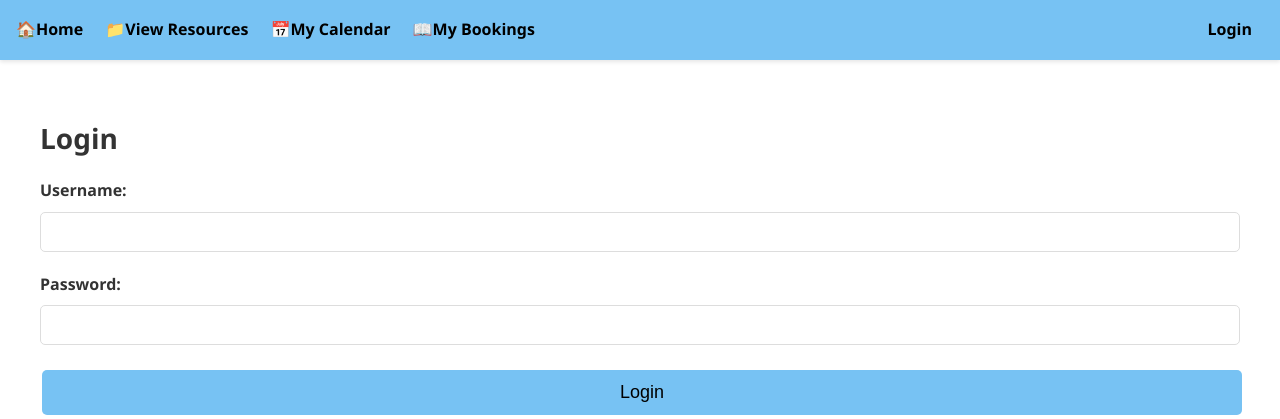
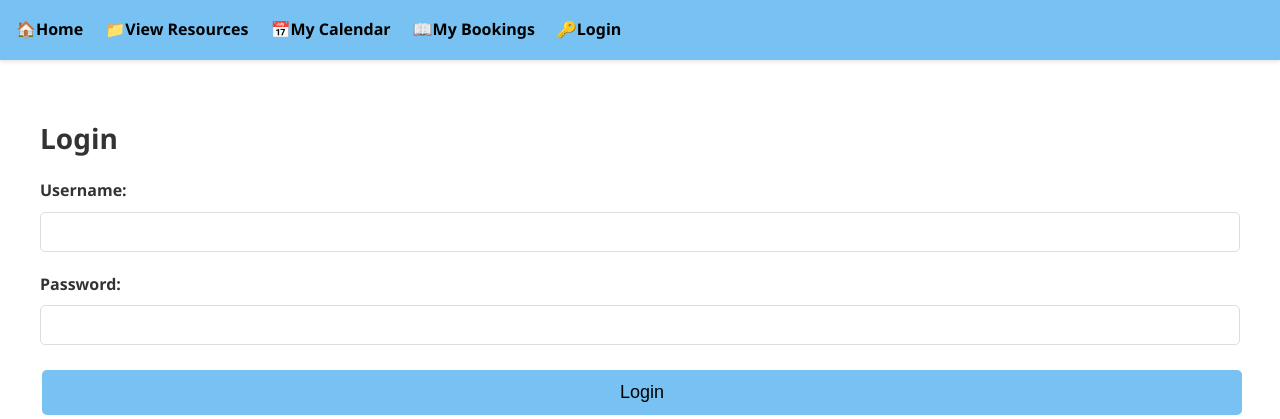
Before and after one commit to panaresium/ResourceBookingSystem, a Flask app: a page that uses templates/base.html in a window 1280 px wide. Shown: the top 419 px of the page. Run offline with Flask 3, Linux system fonts and the light colour scheme; some libraries are stand-ins or nearby versions.

Commit message:
Update base.html

```diff
--- a/templates/base.html
+++ b/templates/base.html
@@ -20,9 +20,7 @@
             <a href="{{ url_for('ui.serve_resources') }}"><span class="menu-icon" aria-hidden="true">📁</span><span class="menu-text">{{ _('View Resources') }}</span></a>
             <a href="{{ url_for('ui.serve_calendar') }}"><span class="menu-icon" aria-hidden="true">📅</span><span class="menu-text">{{ _('Calendar') }}</span></a>
             <a href="{{ url_for('ui.serve_my_bookings_page') }}"><span class="menu-icon" aria-hidden="true">📖</span><span class="menu-text">{{ _('My Bookings') }}</span></a>
-            <div id="auth-link-container" style="display: none; margin-left:auto;">
-                <a href="{{ url_for('ui.serve_login') }}"><span class="menu-icon" aria-hidden="true">🔑</span><span class="menu-text">{{ _('Login') }}</span></a>
-            </div>
+            <a href="{{ url_for('ui.serve_login') }}"><span class="menu-icon" aria-hidden="true">🔑</span><span class="menu-text">{{ _('Login') }}</span></a>
             <div id="user-actions-area" style="display: none;"> <!-- New wrapper div, initially hidden. JS will control its display. -->
                 <div id="welcome-message-container" style="display: none; margin-right: 15px; align-self: center;"></div>
                 <div id="user-dropdown-container" style="display: none; position: relative;">
```
